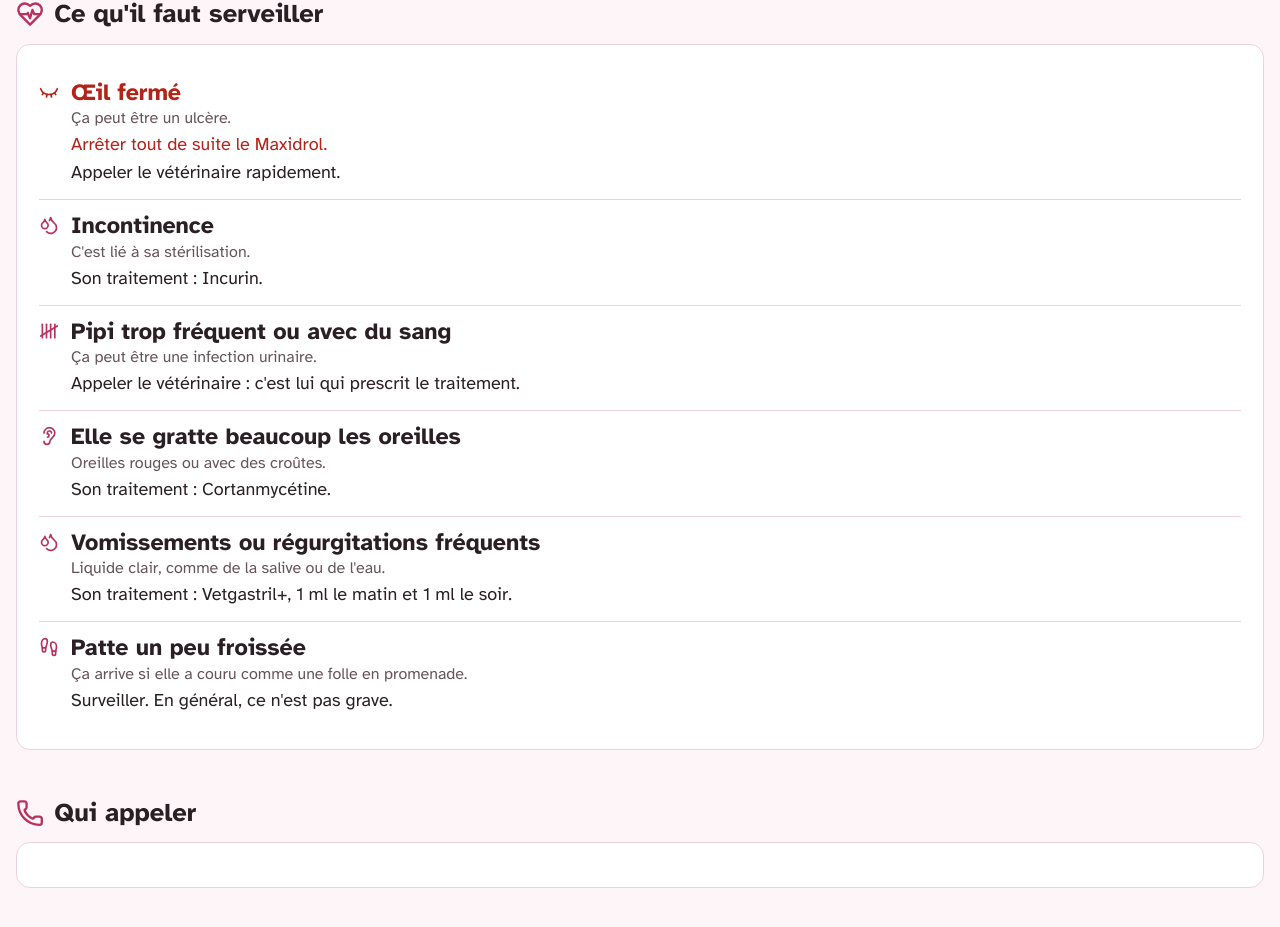
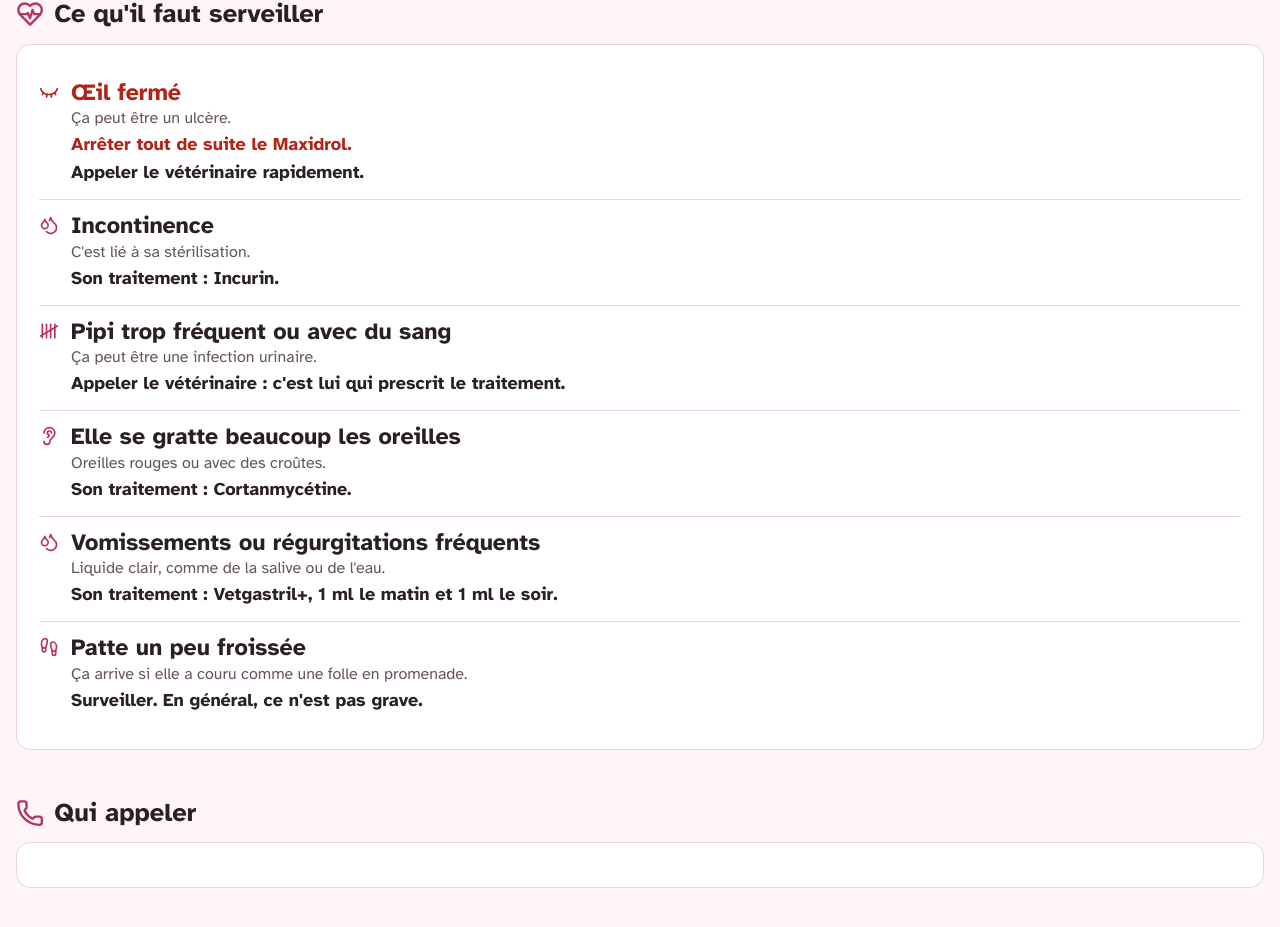
Before and after one commit to LcsGa/mochi-care, a Vue app in the folder apps/website/: page / in a window 1280 px wide. Shown: the part 4449-5376 px from the top of the page. Built offline with nearby package versions, Linux system fonts and the light colour scheme.

Commit message:
feat(monitoring): make the <p> bold

```diff
--- a/apps/website/src/features/monitoring/MonitoringCard.vue
+++ b/apps/website/src/features/monitoring/MonitoringCard.vue
@@ -12,7 +12,7 @@ import { UiListItem } from "design-system/list";
 </script>
 
 <template>
-  <UiCard as="article">
+  <UiCard class="monitoring-card" as="article">
     <ul>
       <UiListItem>
         <template #icon><LucideEyeClosed class="alert" /></template>
@@ -71,3 +71,9 @@ import { UiListItem } from "design-system/list";
     </ul>
   </UiCard>
 </template>
+
+<style>
+.monitoring-card hgroup ~ p {
+  font-weight: 700;
+}
+</style>
```
